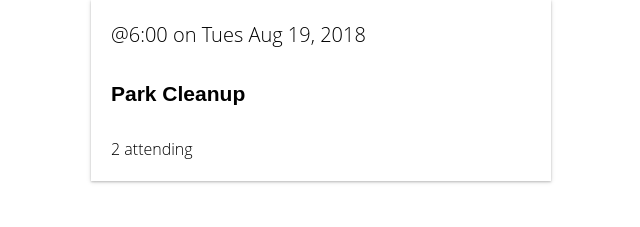
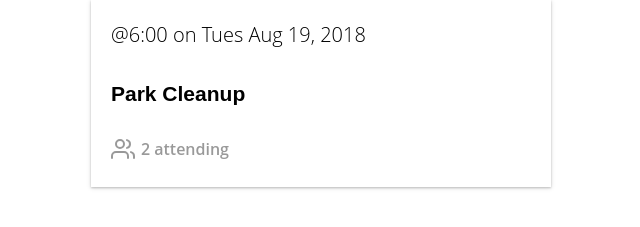
Before and after one commit to isonaj/vue, a Vue app in the folder real-world-vue/: page / in a window 1280 px wide. Shown: the part 202-429 px from the top of the page, without its empty margins (319-959 px from the left). Built offline with nearby package versions, Linux system fonts and the light colour scheme.

Commit message:
Added BaseIcon and slots

```diff
--- a/real-world-vue/src/components/BaseIcon.vue
+++ b/real-world-vue/src/components/BaseIcon.vue
@@ -1,9 +1,43 @@
 <template>
-  <div></div>
+  <div class="icon-wrapper">
+    <svg class="icon" :width="width" :height="height">
+      <use v-bind="{ 'xlink:href': '/feather-sprite.svg#' + name }" />
+    </svg>
+    <slot></slot>
+  </div>
 </template>
 
 <script>
-export default {};
+export default {
+  name: 'Icon',
+  props: {
+    name: String,
+    width: {
+      type: [Number, String],
+      default: 24
+    },
+    height: {
+      type: [Number, String],
+      default: 24
+    }
+  }
+};
 </script>
 
-<style lang="scss" scoped></style>
+<style lang="scss" scoped>
+.icon-wrapper {
+  display: inline-flex;
+  align-items: center;
+  color: rgba(0, 0, 0, 0.4);
+  font-size: 1rem;
+  font-weight: 600;
+}
+.icon {
+  stroke: currentColor;
+  stroke-width: 2;
+  stroke-linecap: round;
+  stroke-linejoin: round;
+  fill: none;
+  margin-right: 6px;
+}
+</style>
--- a/real-world-vue/src/components/EventCard.vue
+++ b/real-world-vue/src/components/EventCard.vue
@@ -6,7 +6,7 @@
     >
       <span class="eyebrow">@{{ event.time }} on {{ event.date }}</span>
       <h4 class="title">{{ event.title }}</h4>
-      <span>{{ event.attendees.length }} attending</span>
+      <BaseIcon name="users">{{ event.attendees.length }} attending</BaseIcon>
     </router-link>
   </div>
 </template>
```
Also changed, not shown: real-world-vue/src/main.js (+8 -5 lines), real-world-vue/public/feather-sprite.svg (added).
